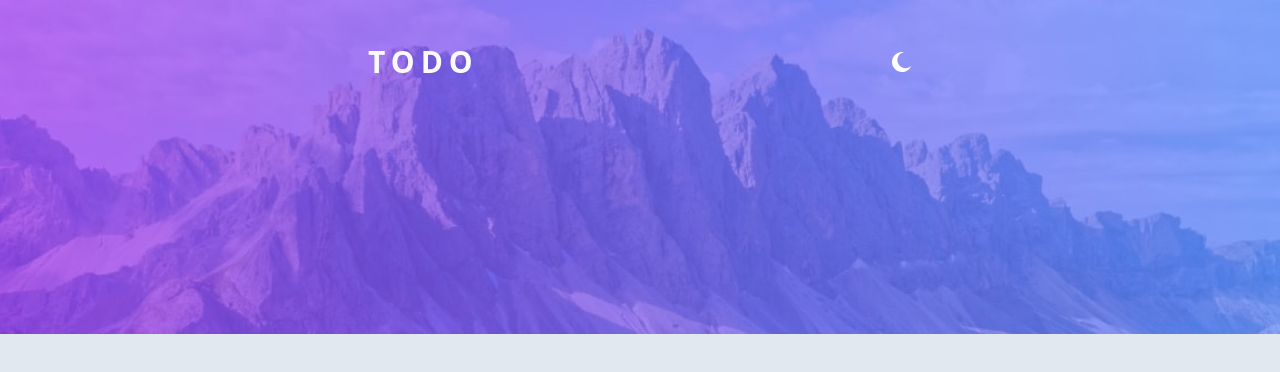
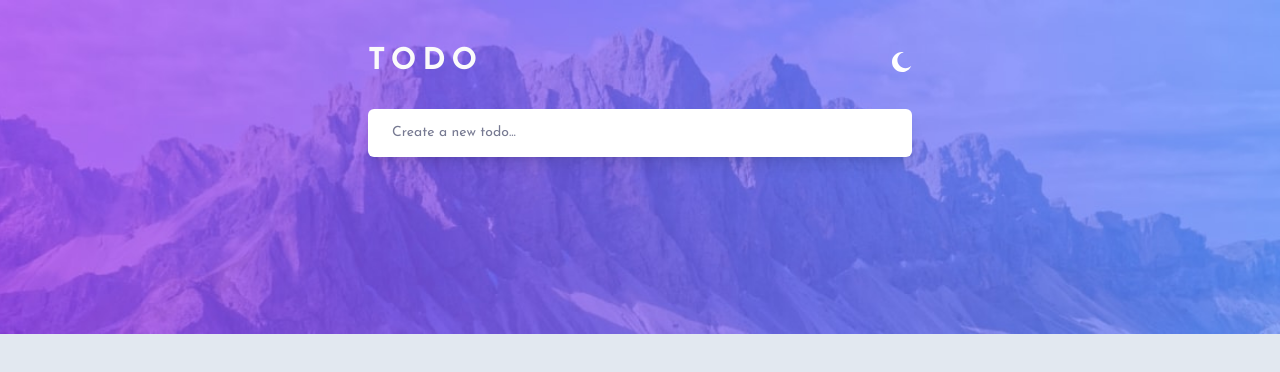
Before and after one commit to R3ygoski/todo-app-react-tailwind, a React (Vite) app: page / in a window 1280 px wide. Shown: the top 372 px of the page. Built offline with nearby package versions, Linux system fonts and the light colour scheme.

Commit message:
Add: Form

```diff
--- a/src/App.tsx
+++ b/src/App.tsx
@@ -1,10 +1,12 @@
+import CreateTask from "./components/CreateTask"
 import HeaderBanner from "./components/HeroBanner"
 
 function App() {
 
   return (
-    <main className="w-full h-screen bg-slate-200">
+    <main className="flex flex-col items-center w-full h-screen bg-slate-200">
       <HeaderBanner/>
+      <CreateTask/>
     </main>
   )
 }
--- /dev/null
+++ b/src/components/CreateTask/index.tsx
@@ -0,0 +1,27 @@
+import { useState } from "react"
+
+export default function CreateTask () {
+
+  const handleKeyPress = (ev:React.KeyboardEvent<HTMLFormElement>) => {
+    if (ev.key === "Enter") return 0
+  }
+
+  const [task, setTask] = useState<string>("")
+
+  return (
+    <form
+    onKeyDown={(ev)=>{handleKeyPress(ev)}}
+    onSubmit={(ev)=>{ev.preventDefault()}}
+    className="flex items-center absolute top-[6.8rem] w-full max-w-[592px] h-12 px-6">
+      <input type="text" id="createToDo" value={task} onChange={(ev)=>{setTask(ev.target.value)}}
+      className={`
+      peer w-full h-full rounded-md px-6 outline-none text-light-theme-very-dark-grayish-blue-2 shadow-lg
+      `}/>
+      <label htmlFor="createToDo" className={`
+        absolute left-12 text-sm duration-300 ease-in-out
+        peer-focus:-translate-y-8 peer-focus:left-8 peer-focus:font-bold peer-focus:text-light-theme-very-dark-blue
+        ${task.length>0?"-translate-y-8 left-8 text-light-theme-very-dark-blue":"text-light-theme-dark-grayish-blue"}
+        `}>Create a new todo...</label>
+    </form>
+  )
+}
--- a/src/index.css
+++ b/src/index.css
@@ -1,3 +1,7 @@
 @tailwind base;
 @tailwind components;
 @tailwind utilities;
+
+* {
+  font-family: "Josefin Sans", sans-serif;
+}
--- a/tailwind.config.js
+++ b/tailwind.config.js
@@ -23,7 +23,7 @@ export default {
           "very-dark-desaturated-blue":"hsl(235, 24%, 19%)",
           "light-grayish-blue":"hsl(234, 39%, 85%)",
           "light-grayish-blue-hv":"hsl(236, 33%, 92%)",
-          "dark-grayish-bkue":"hsl(234, 11%, 52%)",
+          "dark-grayish-blue":"hsl(234, 11%, 52%)",
           "very-dark-grayish-blue":"hsl(233, 14%, 35%)",
           "very-dark-grayish-blue-2":"hsl(237, 14%, 26%)",
         }
```
